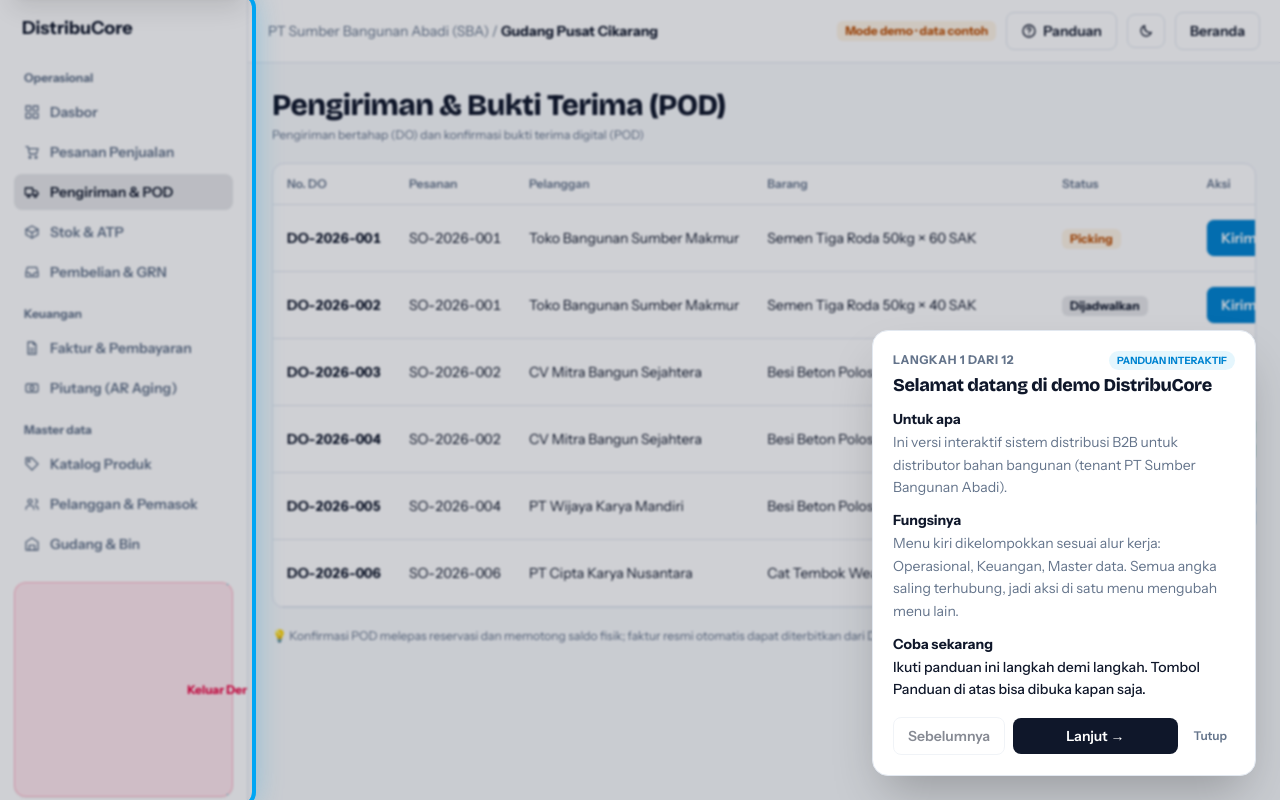
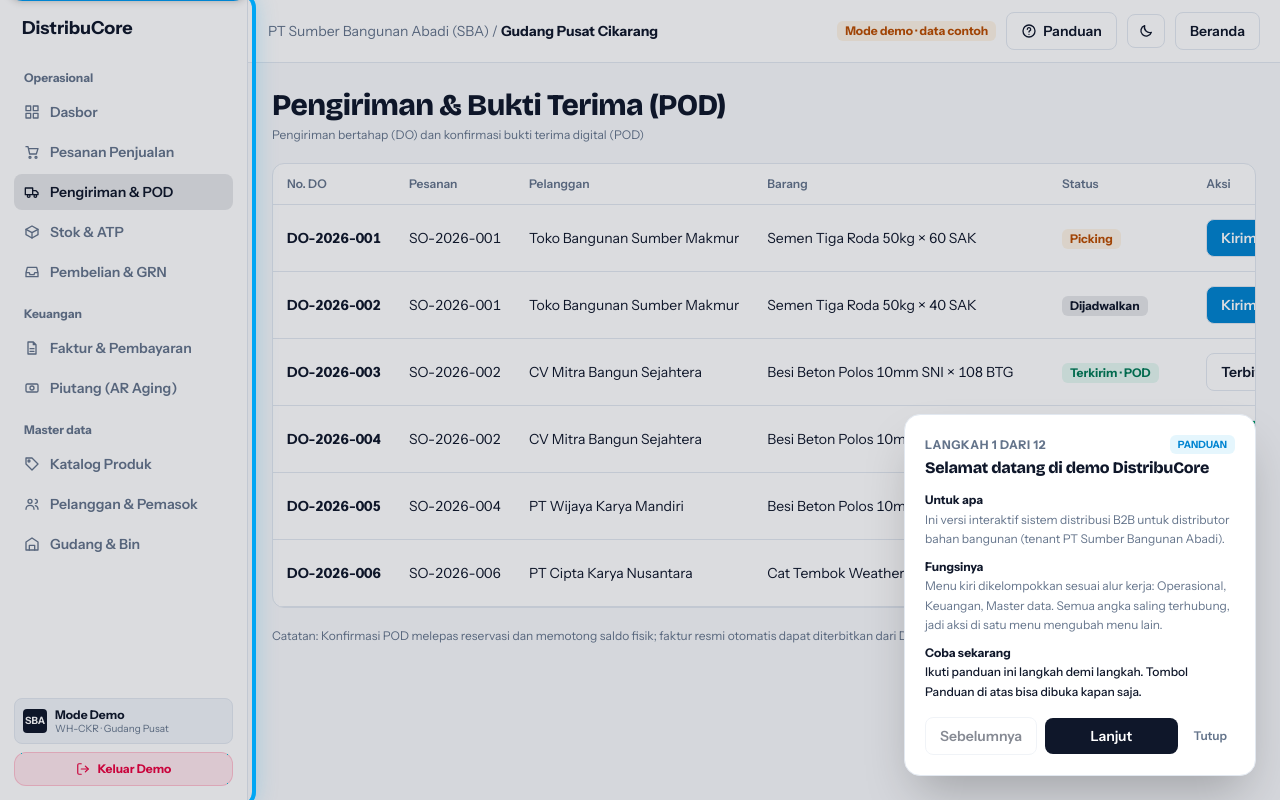
Before and after one commit to afrizadwi21/DistribuCore, a Next.js app in the folder apps/web/: page /demo/delivery in a window 1280 px wide. Built offline with nearby package versions, Linux system fonts and the light colour scheme.

Commit message:
fix(demo): elevate tour modal away from target, polish exit button, and remove emojis

```diff
--- a/apps/web/src/app/demo/catalog/page.tsx
+++ b/apps/web/src/app/demo/catalog/page.tsx
@@ -39,7 +39,7 @@ export default function CatalogPage() {
         </div>
       </Panel>
       <p className="text-xs leading-relaxed text-[var(--mu)]">
-        💡 Data master SKU diintegrasikan dengan modul penetapan harga bertingkat (tier pricing) dan buffer keselamatan otomatis. Nilai satuan dan harga di atas sesuai dengan dataset migrasi backend Go Fiber (`000002_seed_demo_data.sql`).
+        Catatan: Data master SKU diintegrasikan dengan modul penetapan harga bertingkat (tier pricing) dan buffer keselamatan otomatis. Nilai satuan dan harga di atas sesuai dengan dataset migrasi backend Go Fiber (`000002_seed_demo_data.sql`).
       </p>
     </div>
   );
--- a/apps/web/src/app/demo/delivery/page.tsx
+++ b/apps/web/src/app/demo/delivery/page.tsx
@@ -50,7 +50,7 @@ export default function DeliveryPage() {
         </div>
       </Card>
       <p className="text-xs text-[var(--mu)]">
-        💡 Konfirmasi POD melepas reservasi dan memotong saldo fisik; faktur resmi otomatis dapat diterbitkan dari DO yang telah diverifikasi penerimaannya.
+        Catatan: Konfirmasi POD melepas reservasi dan memotong saldo fisik; faktur resmi otomatis dapat diterbitkan dari DO yang telah diverifikasi penerimaannya.
       </p>
     </div>
   );
--- a/apps/web/src/components/demo/Shell.tsx
+++ b/apps/web/src/components/demo/Shell.tsx
@@ -40,19 +40,28 @@ export function Shell({ children }: { children: React.ReactNode }) {
           </React.Fragment>
         ))}
         <div className="mt-auto hidden pt-4 md:block">
+          <div className="mb-2 flex items-center gap-2 rounded-lg border border-[var(--bd)] bg-[var(--soft)] p-2">
+            <span className="flex h-6 w-6 items-center justify-center rounded bg-[var(--bl)] text-[10px] font-black text-[var(--act)] shrink-0">
+              SBA
+            </span>
+            <div className="min-w-0 flex-1 leading-tight">
+              <p className="truncate text-xs font-bold text-[var(--tx)]">Mode Demo</p>
+              <p className="truncate text-[10px] text-[var(--mu)]">WH-CKR · Gudang Pusat</p>
+            </div>
+          </div>
           <Link
             href="/"
-            className="flex w-full items-center justify-center gap-2 rounded-xl border border-rose-500/25 bg-rose-500/10 px-3 py-2.5 text-xs font-bold text-rose-600 hover:bg-rose-500/20 dark:text-rose-400 dark:border-rose-500/30 transition-all whitespace-nowrap shadow-xs"
+            className="flex w-full items-center justify-center gap-2 rounded-xl border border-rose-500/20 bg-rose-500/10 px-3 py-2 text-xs font-bold text-rose-600 hover:bg-rose-500/20 dark:text-rose-400 dark:border-rose-500/30 transition-all whitespace-nowrap"
           >
-            <DIcon name="arrow" className="rotate-180" />
+            <DIcon name="exit" className="h-3.5 w-3.5" />
             <span>Keluar Demo</span>
           </Link>
         </div>
         <Link
           href="/"
-          className="flex items-center gap-1.5 rounded-lg border border-rose-500/25 bg-rose-500/10 px-2.5 py-1.5 text-xs font-bold text-rose-600 hover:bg-rose-500/20 dark:text-rose-400 md:hidden whitespace-nowrap"
+          className="flex items-center gap-1.5 rounded-lg border border-rose-500/20 bg-rose-500/10 px-2.5 py-1.5 text-xs font-bold text-rose-600 hover:bg-rose-500/20 dark:text-rose-400 md:hidden whitespace-nowrap"
         >
-          <DIcon name="arrow" className="rotate-180" />
+          <DIcon name="exit" className="h-3.5 w-3.5" />
           <span>Keluar</span>
         </Link>
       </nav>
--- a/apps/web/src/components/demo/Tour.tsx
+++ b/apps/web/src/components/demo/Tour.tsx
@@ -61,21 +61,21 @@ export function Tour({ index, onIndex, onClose }: { index: number; onIndex: (i:
     return () => window.removeEventListener("keydown", onKey);
   }, [onClose]);
 
-  // If target element is on the right side of the screen, show modal on the left side to avoid covering it
-  const isTargetRight = rect && rect.left + rect.width / 2 > (typeof window !== "undefined" ? window.innerWidth / 2 : 600);
+  const isTargetBottom = rect ? rect.top > 240 : false;
 
   return (
     <>
       {rect && (
         <>
-          <div aria-hidden className="pointer-events-none fixed inset-0 z-40 bg-slate-900/20 backdrop-blur-[1px] transition-opacity" />
+          <div aria-hidden className="pointer-events-none fixed inset-0 z-40 bg-slate-900/15 backdrop-blur-[0.5px] transition-opacity" />
           <div
             aria-hidden
-            className="pointer-events-none fixed z-40 rounded-xl ring-4 ring-sky-500 shadow-[0_0_0_4px_rgba(14,165,233,0.3),0_0_30px_rgba(14,165,233,0.4)] transition-all duration-300 ease-out"
+            className="pointer-events-none fixed z-40 rounded-xl ring-4 ring-sky-500 shadow-[0_0_0_4px_rgba(14,165,233,0.3),0_0_25px_rgba(14,165,233,0.35)] transition-all duration-300 ease-out"
             style={{ top: rect.top - 4, left: rect.left - 4, width: rect.width + 8, height: rect.height + 8 }}
           >
-            <div className="absolute -top-10 left-2 flex items-center gap-1.5 rounded-full bg-sky-600 px-3 py-1 text-xs font-black text-white shadow-xl animate-bounce">
-              <span>👉 Target Sorotan: {step.title}</span>
+            <div className="absolute -top-8 left-2 flex items-center gap-1.5 rounded-full bg-sky-600 px-2.5 py-0.5 text-[11px] font-bold text-white shadow-md">
+              <span className="inline-block h-1.5 w-1.5 rounded-full bg-white" />
+              <span>Fokus: {step.title}</span>
             </div>
           </div>
         </>
@@ -85,16 +85,16 @@ export function Tour({ index, onIndex, onClose }: { index: number; onIndex: (i:
         role="dialog"
         aria-modal="false"
         aria-label="Panduan demo"
-        className={`fixed inset-x-3 bottom-3 z-50 rounded-2xl border border-[var(--bd)] bg-[var(--card)] p-5 shadow-2xl transition-all sm:inset-x-auto sm:bottom-6 sm:w-[24rem] ${
-          isTargetRight ? "sm:left-68 sm:right-auto" : "sm:right-6 sm:left-auto"
+        className={`fixed inset-x-3 z-50 rounded-2xl border border-[var(--bd)] bg-[var(--card)] p-5 shadow-2xl transition-all sm:inset-x-auto sm:right-6 sm:w-88 ${
+          isTargetBottom ? "bottom-3 sm:top-20 sm:bottom-auto" : "bottom-3 sm:bottom-6 sm:top-auto"
         }`}
       >
         <div className="flex items-center justify-between">
           <p className="text-xs font-bold uppercase tracking-wider text-[var(--mu)]">Langkah {index + 1} dari {TOUR_STEPS.length}</p>
-          <span className="rounded-full bg-sky-500/10 px-2 py-0.5 text-[10px] font-bold text-sky-600 dark:text-sky-400">PANDUAN INTERAKTIF</span>
+          <span className="rounded-md bg-sky-500/10 px-2 py-0.5 text-[10px] font-bold text-sky-600 dark:text-sky-400">PANDUAN</span>
         </div>
-        <h2 className="mt-1 text-lg font-black font-heading leading-tight">{step.title}</h2>
-        <dl className="mt-3 space-y-2.5 text-xs sm:text-sm leading-relaxed">
+        <h2 className="mt-1 text-base font-black font-heading leading-tight">{step.title}</h2>
+        <dl className="mt-3 space-y-2 text-xs leading-relaxed">
           <div><dt className="font-bold text-[var(--tx)]">Untuk apa</dt><dd className="text-[var(--mu)]">{step.purpose}</dd></div>
           <div><dt className="font-bold text-[var(--tx)]">Fungsinya</dt><dd className="text-[var(--mu)]">{step.func}</dd></div>
           <div><dt className="font-bold text-[var(--tx)]">Coba sekarang</dt><dd className="font-medium text-[var(--tx)]">{step.tryIt}</dd></div>
@@ -104,7 +104,7 @@ export function Tour({ index, onIndex, onClose }: { index: number; onIndex: (i:
           {last ? (
             <button className={`${BTN_PRIMARY} flex-1`} onClick={onClose}>Selesai</button>
           ) : (
-            <button className={`${BTN_PRIMARY} flex-1`} onClick={() => go(index + 1)}>Lanjut →</button>
+            <button className={`${BTN_PRIMARY} flex-1`} onClick={() => go(index + 1)}>Lanjut</button>
           )}
           {!last && (
             <button className="px-2 py-2 text-xs font-semibold text-[var(--mu)] hover:text-[var(--tx)]" onClick={onClose}>Tutup</button>
--- a/apps/web/src/components/demo/icons.tsx
+++ b/apps/web/src/components/demo/icons.tsx
@@ -15,6 +15,8 @@ const PATHS: Record<string, React.ReactNode> = {
   tag: <><path d="M3 12V3h9l9 9-9 9z" /><circle cx="7.5" cy="7.5" r="1.5" /></>,
   inbox: <path d="M3 13h5l1 3h6l1-3h5M5 5h14l2 8v6H3v-6z" />,
   help: <><circle cx="12" cy="12" r="9" /><path d="M9.5 9.5a2.5 2.5 0 1 1 3.5 2.3c-.7.4-1 .9-1 1.7M12 17v.01" /></>,
+  arrow: <path d="M5 12h14M12 5l7 7-7 7" />,
+  exit: <><path d="M9 21H5a2 2 0 0 1-2-2V5a2 2 0 0 1 2-2h4" /><polyline points="16 17 21 12 16 7" /><line x1="21" y1="12" x2="9" y2="12" /></>,
 };
 
 export function DIcon({ name, className = "h-4 w-4" }: { name: string; className?: string }) {
--- a/apps/web/src/components/landing/LoginSection.tsx
+++ b/apps/web/src/components/landing/LoginSection.tsx
@@ -74,7 +74,7 @@ export function LoginSection() {
           <div className="mt-6 pt-5 border-t border-[var(--bd)] text-center text-xs sm:text-sm text-[var(--mu)]">
             Ingin mencoba tanpa akun?{" "}
             <Link href="/demo" className="font-bold text-[var(--bl)] hover:underline">
-              Buka Demo Interaktif →
+              Buka Demo Interaktif
             </Link>
           </div>
         </div>
```
